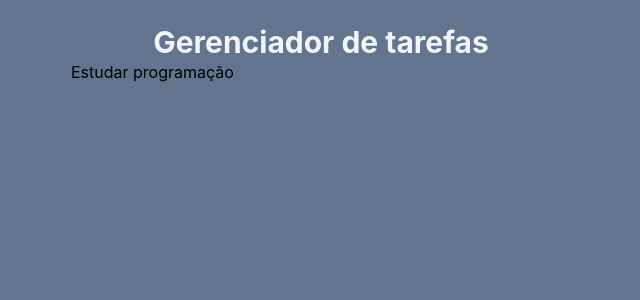
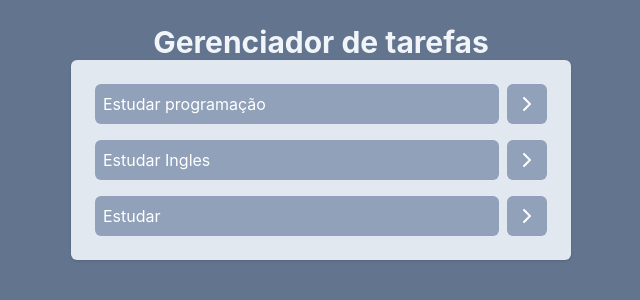
Before and after one commit to Mirelaadev/Gerenciador-de-Tarefas, a React (Vite) app: page / in a window 1280 px wide. Shown: the top 300 px of the page, without its empty margins (319-959 px from the left). Built offline with nearby package versions, Linux system fonts and the light colour scheme.

Commit message:
feat: permite marcar tarefas como concluídas

```diff
--- a/package.json
+++ b/package.json
@@ -11,6 +11,7 @@
   },
   "dependencies": {
     "@tailwindcss/vite": "^4.3.3",
+    "lucide-react": "^1.42.0",
     "react": "^19.2.8",
     "react-dom": "^19.2.8",
     "tailwindcss": "^4.3.3"
--- a/src/App.jsx
+++ b/src/App.jsx
@@ -3,13 +3,37 @@
 import Tasks from "./components/Tasks"
 
 function App() {
-  const [tasks, setTasks] = useState([{
+  const [tasks, setTasks] = useState([
+    {
     id: 1,
     title: "Estudar programação",
     description: "Estudar para se tornar desenvolvedor full stack",
     isCompleted: false
+  },
+  {
+    id: 2,
+    title: "Estudar Ingles",
+    description: "Estudar para se tornar fluente",
+    isCompleted: false
+  },
+  {
+    id: 3,
+    title: "Estudar",
+    description: "Estudar para Aprender",
+    isCompleted: false
+  },
+]);
 
-  }]);
+function onTaskClick(taskId) {
+  const newTask = tasks.map(task => {
+    if (task.id === taskId) {
+      return {...task, isCompleted: !task.isCompleted}
+    }
+      return task
+  });
+  setTasks(newTask);
+
+}
 
   return(
     <div className="w-screen h-screen bg-slate-500 flex justify-center p-6">
@@ -18,7 +42,7 @@
           Gerenciador de tarefas
           </h1>
           <AddTasks />
-          <Tasks tasks={tasks}/>
+          <Tasks tasks={tasks} onTaskClick={onTaskClick}/>
 
       </div>
     </div>
--- a/src/components/Tasks.jsx
+++ b/src/components/Tasks.jsx
@@ -1,10 +1,25 @@
+import { ChevronRightIcon } from "lucide-react";
+
 function Tasks(props) {
     return(
-        <h1>
+        <ul className="space-y-4 p-6 bg-slate-200 rounded-md shadow">
             {props.tasks.map((task) => (
-                <p>{task.title}</p>
+                <li key={task.id} className="flex gap-2">
+                    <button
+                        onClick={() => props.onTaskClick(task.id)}
+                        className={`bg-slate-400 text-left w-full text-white p-2 rounded-md ${task.isCompleted && "line-through"
+                        }`}
+                        >
+                        {task.title}
+                    </button>
+                    <button className="bg-slate-400 p-2 rounded-md text-white">
+                        <ChevronRightIcon>
+                            </ChevronRightIcon>
+
+                    </button>
+                </li>
     ))}
-    </h1>
+    </ul>
 
     );
 }
```
Also changed, not shown: 1 other file (tests, documents, lock files or other folders).
